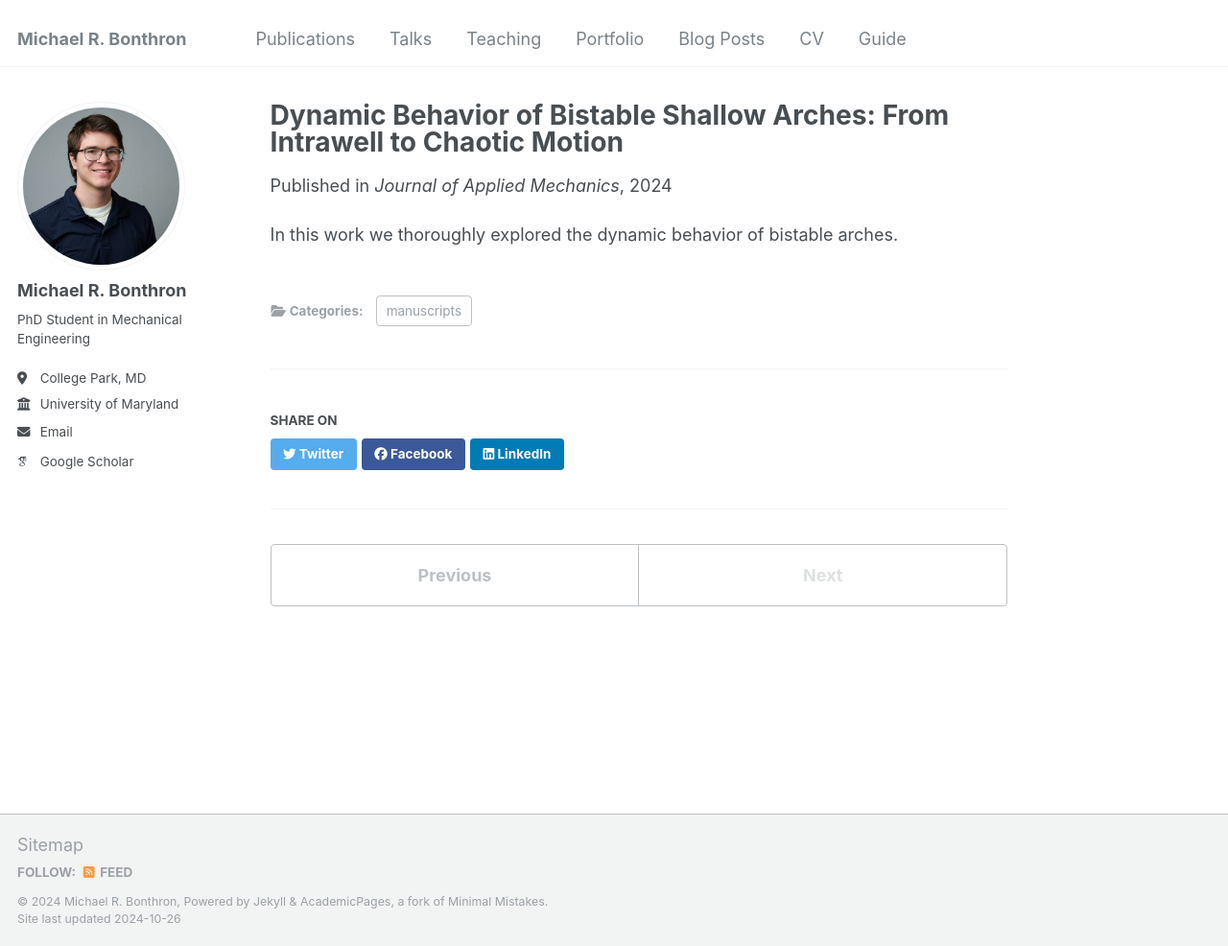
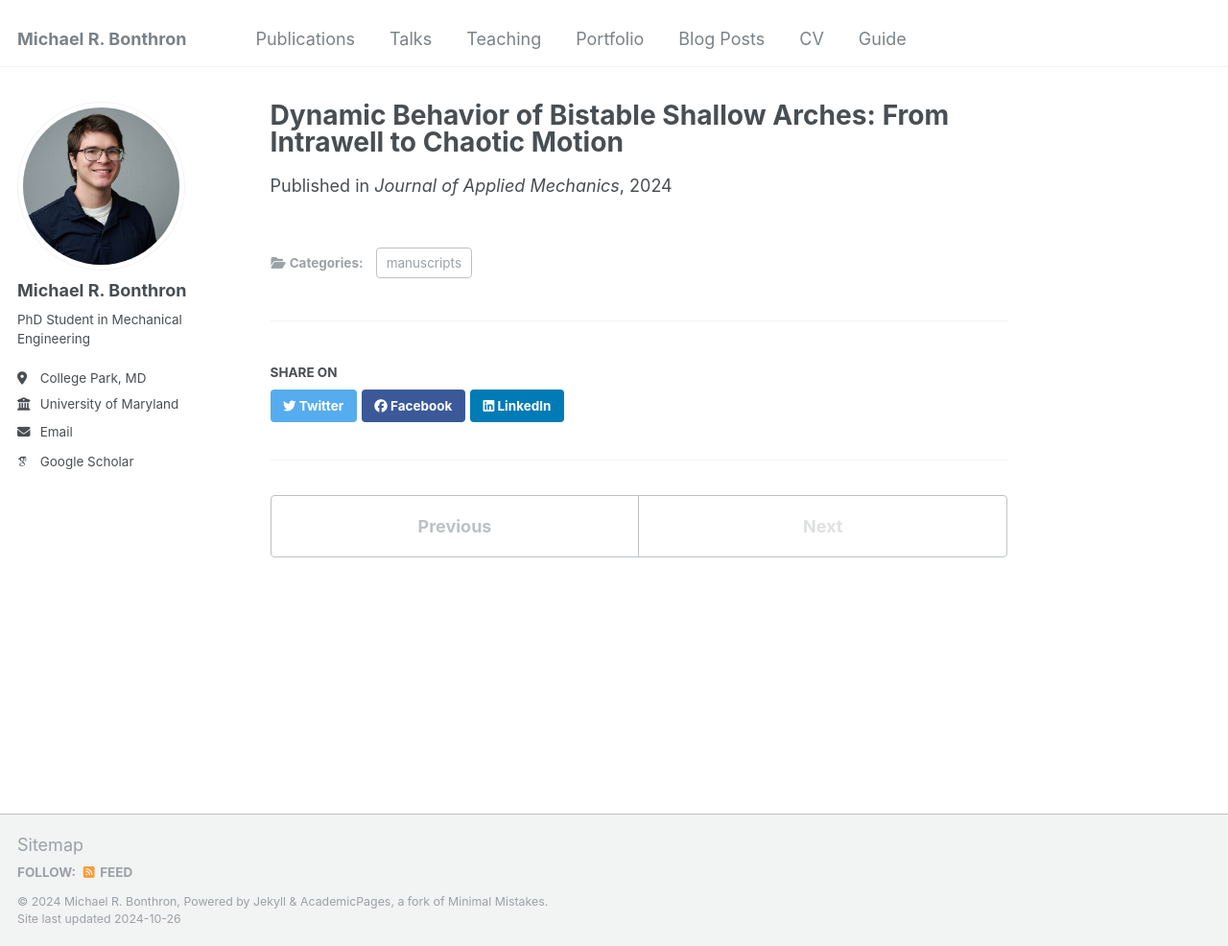
Before and after one commit to mbonthron/mbonthron.github.io, a Jekyll site: the page built from _publications/2024-02-01-Dynamic Behavior Paper.md, in a window 1280 px wide and 986 px high. Shown: the whole window at 96% size. Built offline with Jekyll 4.4.1, drawn with Linux system fonts in a browser that asks for light colours; some web fonts are replaced.

Commit message:
Update 2024-02-01-Dynamic Behavior Paper.md

```diff
--- a/_publications/2024-02-01-Dynamic Behavior Paper.md
+++ b/_publications/2024-02-01-Dynamic Behavior Paper.md
@@ -10,5 +10,3 @@ slidesurl: #'http://academicpages.github.io/files/slides1.pdf'
 paperurl: 'https://asmedigitalcollection.asme.org/appliedmechanics/article-abstract/91/2/021010/1179736/Dynamic-Behavior-of-Bistable-Shallow-Arches-From'
 citation: #'Your Name, You. (2009). &quot;Paper Title Number 1.&quot; <i>Journal 1</i>. 1(1).'
 ---
-
-In this work we thoroughly explored the dynamic behavior of bistable arches.
```
